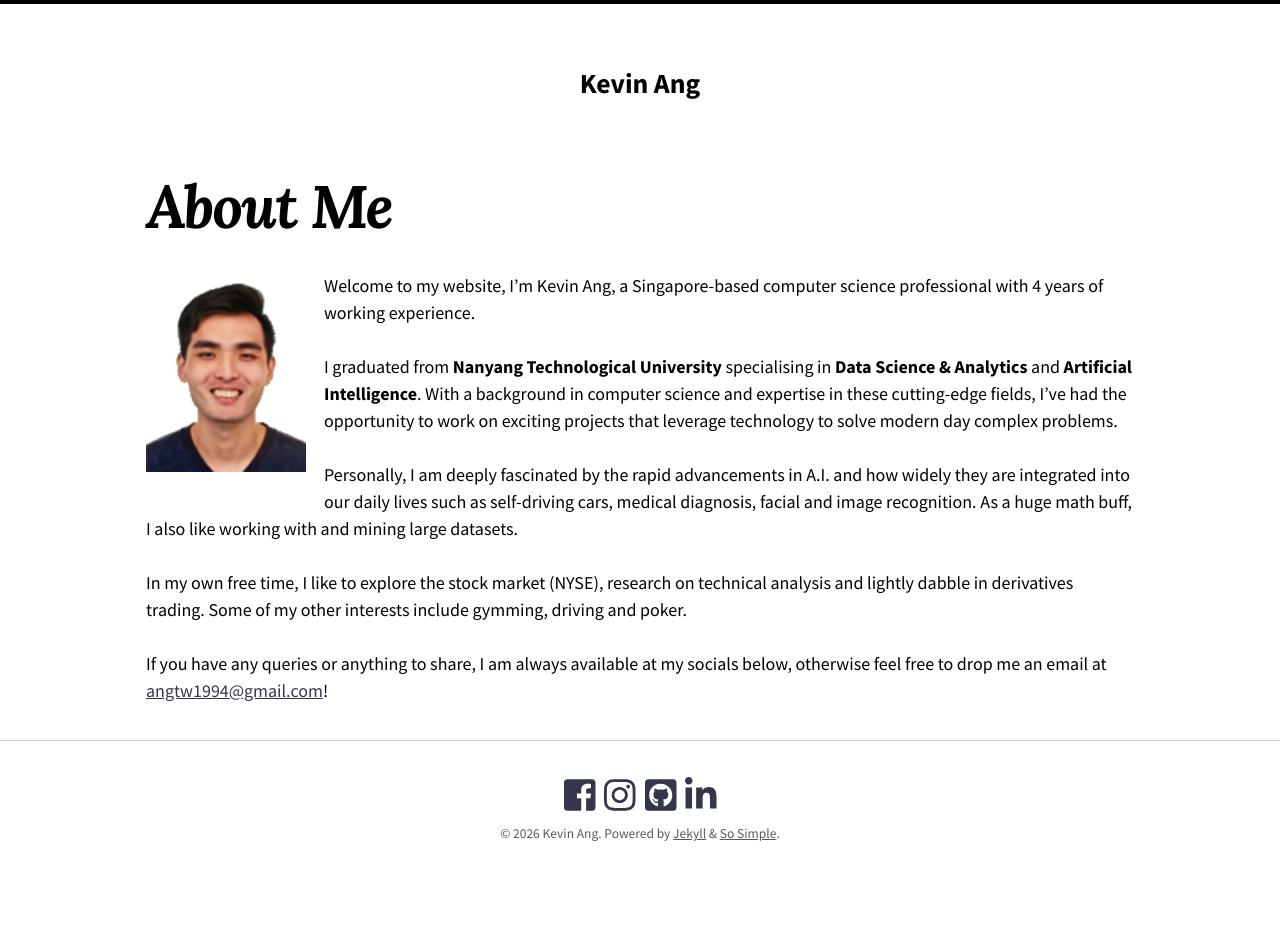
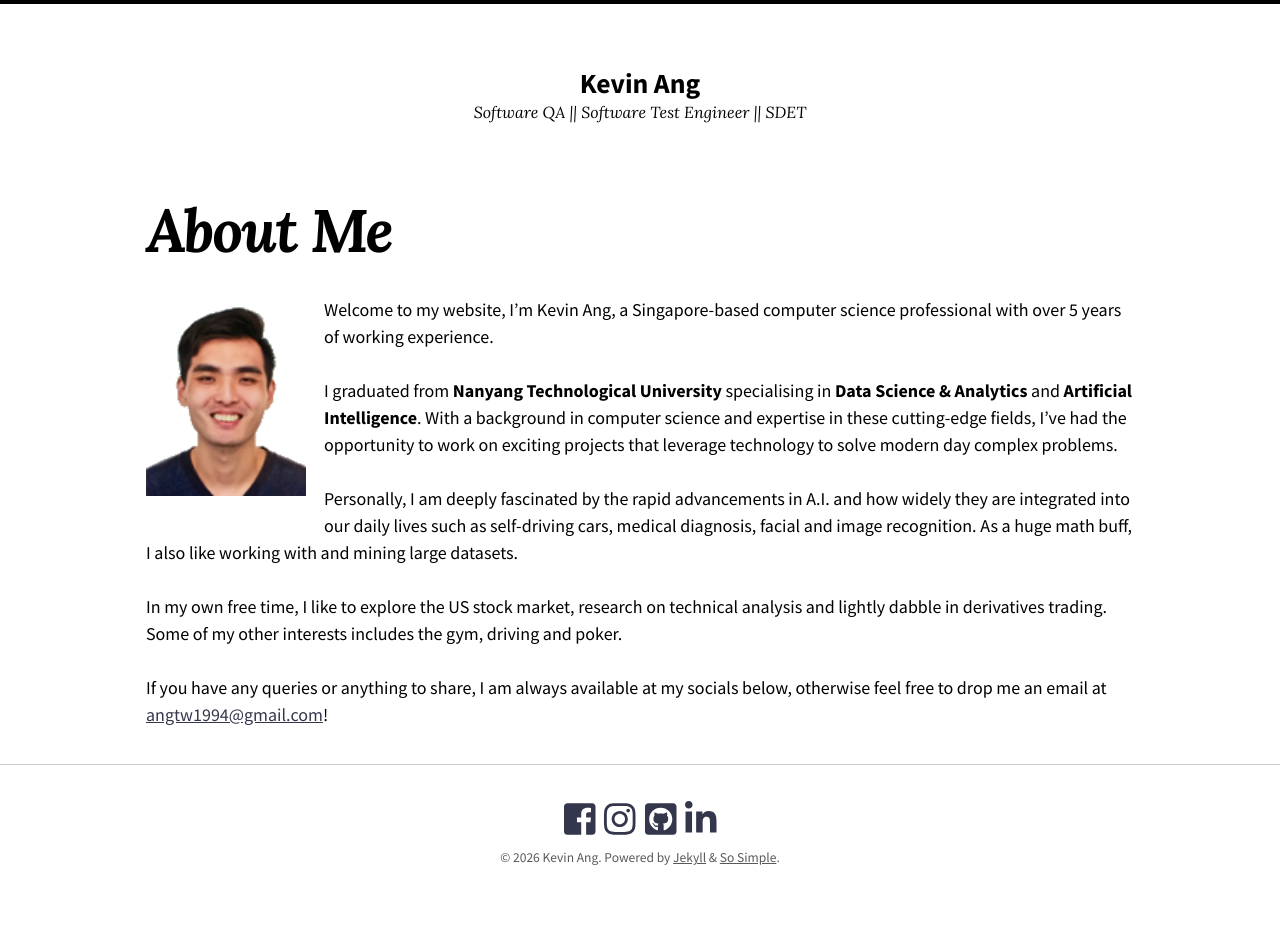
Before and after one commit to crixspine/site, a Jekyll site: the page built from index.md, in a window 1280 px wide. Built offline with Jekyll 4.4.1, drawn with Linux system fonts in a browser that asks for light colours; nearby versions of some CDN libraries; before the commit the page ends 917 px from its top, so only the background shows below that.

Commit message:
update about me page

```diff
--- a/_config.yml
+++ b/_config.yml
@@ -16,7 +16,7 @@
 remote_theme: jekyll-theme-so-simple
 locale: en-US
 title: "Kevin Ang"
-description: ""
+description: "Software QA || Software Test Engineer || SDET"
 url: "https://crixspine.github.io"
 baseurl: "/site"
 logo: # path of site logo, e.g. "/images/logo.png"
--- a/index.md
+++ b/index.md
@@ -5,12 +5,12 @@ permalink: /
 ---
 ![profile-pic]({{ '/assets/img/profile.png' | absolute_url }}){: height="160px" width="160px" .align-left}
 
-Welcome to my website, I'm Kevin Ang, a Singapore-based computer science professional with 4 years of working experience.
+Welcome to my website, I'm Kevin Ang, a Singapore-based computer science professional with over 5 years of working experience.
 
 I graduated from **Nanyang Technological University** specialising in **Data Science & Analytics** and **Artificial Intelligence**. With a background in computer science and expertise in these cutting-edge fields, I've had the opportunity to work on exciting projects that leverage technology to solve modern day complex problems.
 
 Personally, I am deeply fascinated by the rapid advancements in A.I. and how widely they are integrated into our daily lives such as self-driving cars, medical diagnosis, facial and image recognition. As a huge math buff, I also like working with and mining large datasets.
 
-In my own free time, I like to explore the stock market (NYSE), research on technical analysis and lightly dabble in derivatives trading. Some of my other interests include gymming, driving and poker.
+In my own free time, I like to explore the US stock market, research on technical analysis and lightly dabble in derivatives trading. Some of my other interests includes the gym, driving and poker.
 
 If you have any queries or anything to share, I am always available at my socials below, otherwise feel free to drop me an email at <angtw1994@gmail.com>!
```
